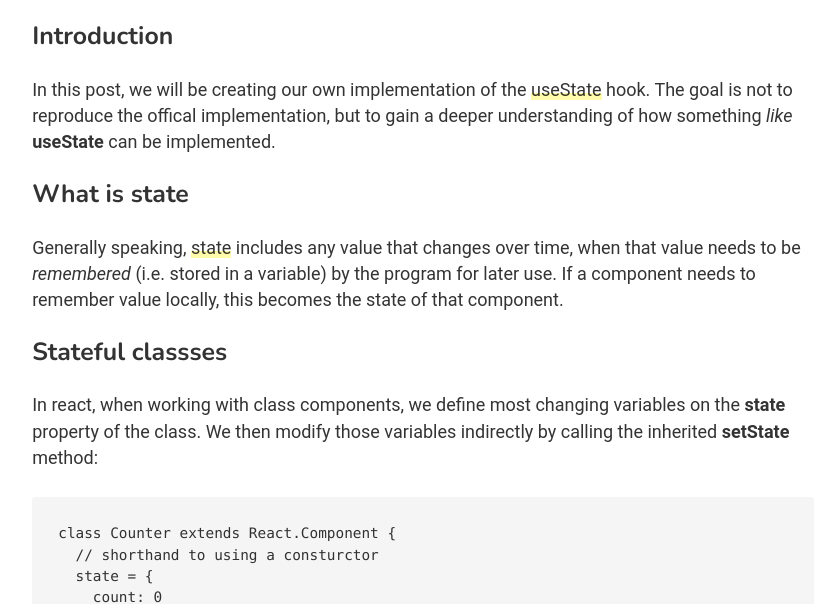
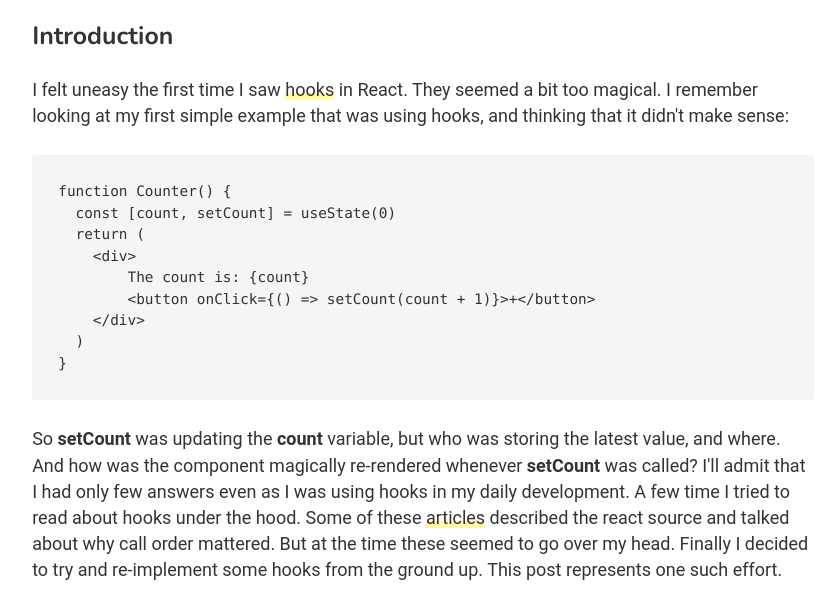
Before and after one commit to lizraeli/lev-izraelit, a Gatsby site: page /blog/state-hook in a window 1280 px wide. Shown: the part 199-803 px from the top of the page, without its empty margins (217-1055 px from the left). Built offline with nearby package versions, Linux system fonts and the light colour scheme; Gatsby itself is replaced by a stand-in of ours; some packages are replaced by stand-ins of ours; code samples lack their colours; a small style sheet from the web is missing.

Commit message:
expand introduction for state hook

````diff
--- a/src/content/state-hook.md
+++ b/src/content/state-hook.md
@@ -8,7 +8,25 @@ path: "/blog/state-hook"
 
 ### Introduction
 
-In this post, we will be creating our own implementation of the [useState](https://reactjs.org/docs/hooks-overview.html#state-hook) hook. The goal is not to reproduce the offical implementation, but to gain a deeper understanding of how something _like_ **useState** can be implemented.
+I felt uneasy the first time I saw [hooks](https://reactjs.org/docs/hooks-intro.html) in React. They seemed a bit too magical. I remember looking at my first simple example that was using hooks, and thinking that it didn't make sense:
+
+
+```js
+function Counter() {
+  const [count, setCount] = useState(0)
+  return (
+    <div>
+        The count is: {count}
+        <button onClick={() => setCount(count + 1)}>+</button>
+    </div>
+  )
+}
+```
+
+
+So **setCount** was updating the **count** variable, but who was storing the latest value, and where. And how was the component magically re-rendered whenever **setCount** was called? I'll admit that I had only few answers even as I was using hooks in my daily development. A few time I tried to read about hooks under the hood. Some of these [articles](https://medium.com/the-guild/under-the-hood-of-reacts-hooks-system-eb59638c9dba) described the react source and talked about why call order mattered. But at the time these seemed to go over my head. Finally I decided to try and re-implement some hooks from the ground up. This post represents one such effort.
+
+In this post, we will be creating our own implementation of the [useState](https://reactjs.org/docs/hooks-overview.html#state-hook) hook. The goal is not to reproduce the offical implementation, but to gain a deeper understanding of how something _like_ **useState** can be implemented. A personal benefit of this post for me, (besides the act of sharing my endless sea of knowledge with the world) is to decrease my sense of discomfort at using technology who'se implementation I cannot begin to understand.
 
 ### What is state
 
````
Also changed, not shown: src/archive/hooks.md (added, +2 -0 lines).
